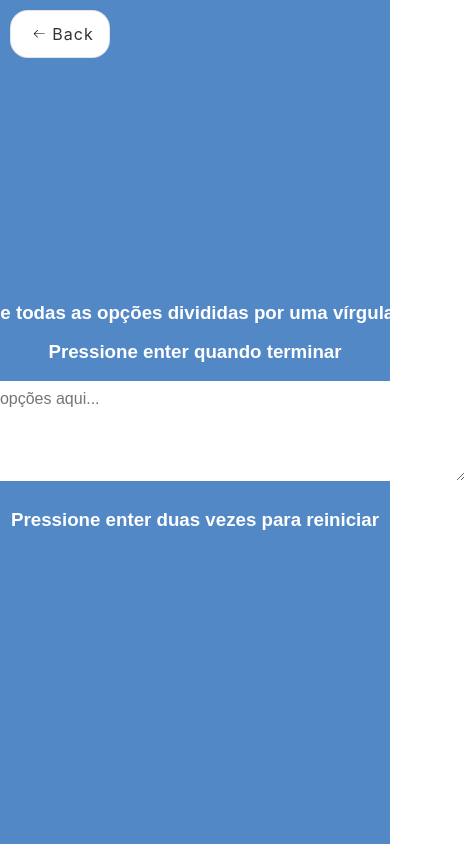
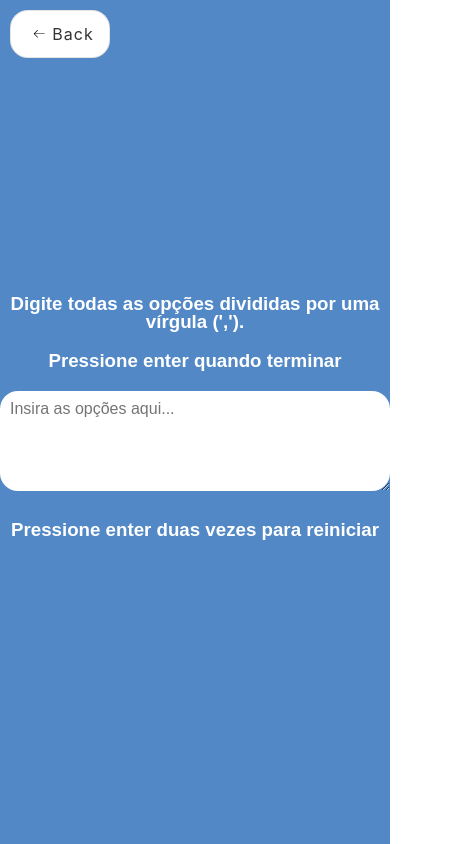
Before and after one commit to jorgehenrrique/50projects-react, a React (Vite) app: page /50projects-react/pages/13-random-choice-picker in a window 390 px wide. Shown: the whole page, 465 px wide, since content can reach past the window. Built offline with nearby package versions, Linux system fonts and the light colour scheme; a web font is replaced by a local one.

Commit message:
Fix: css proj 13

```diff
--- a/src/pages/13-random-choice-picker/RandomChoicePicker.css
+++ b/src/pages/13-random-choice-picker/RandomChoicePicker.css
@@ -47,3 +47,9 @@
 .tag.highlight {
   background-color: #273c75;
 }
+
+@media (max-width: 580px) {
+  .container-13 {
+    width: 100%;
+  }
+}
```
